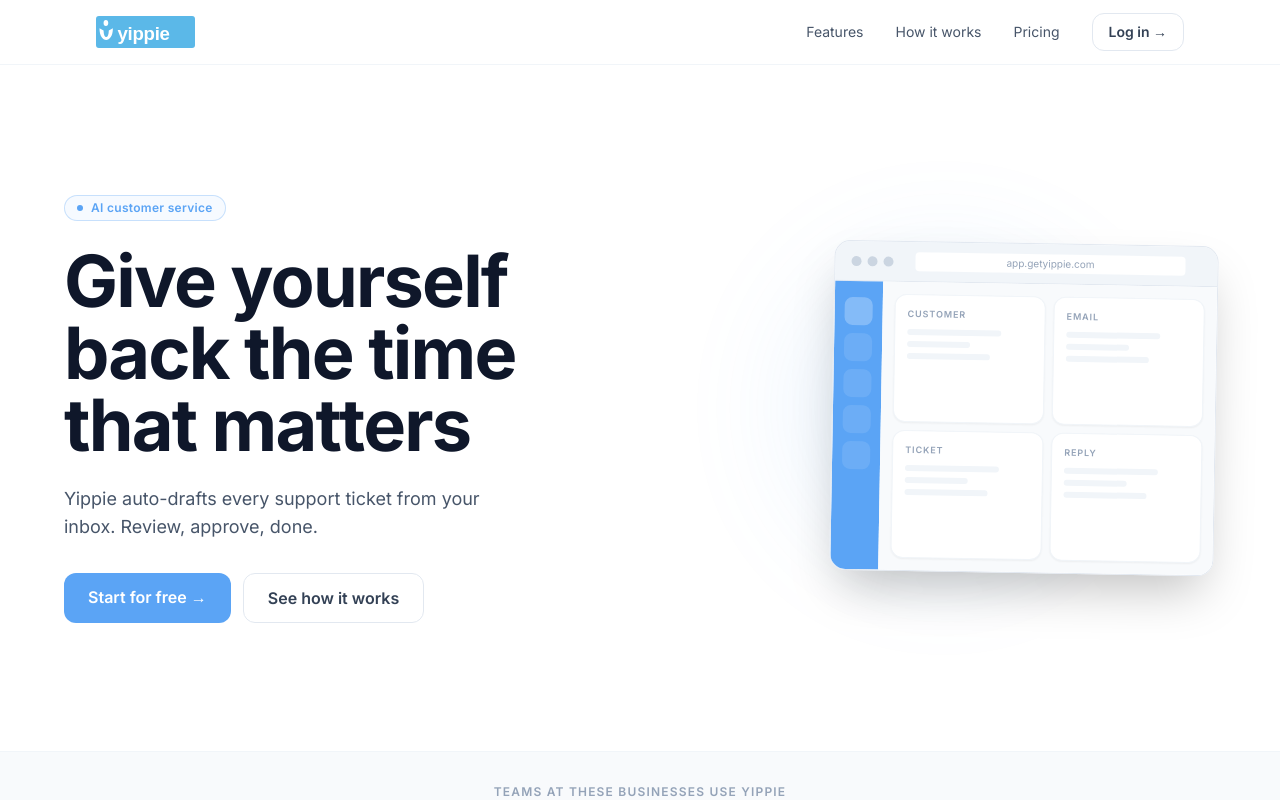
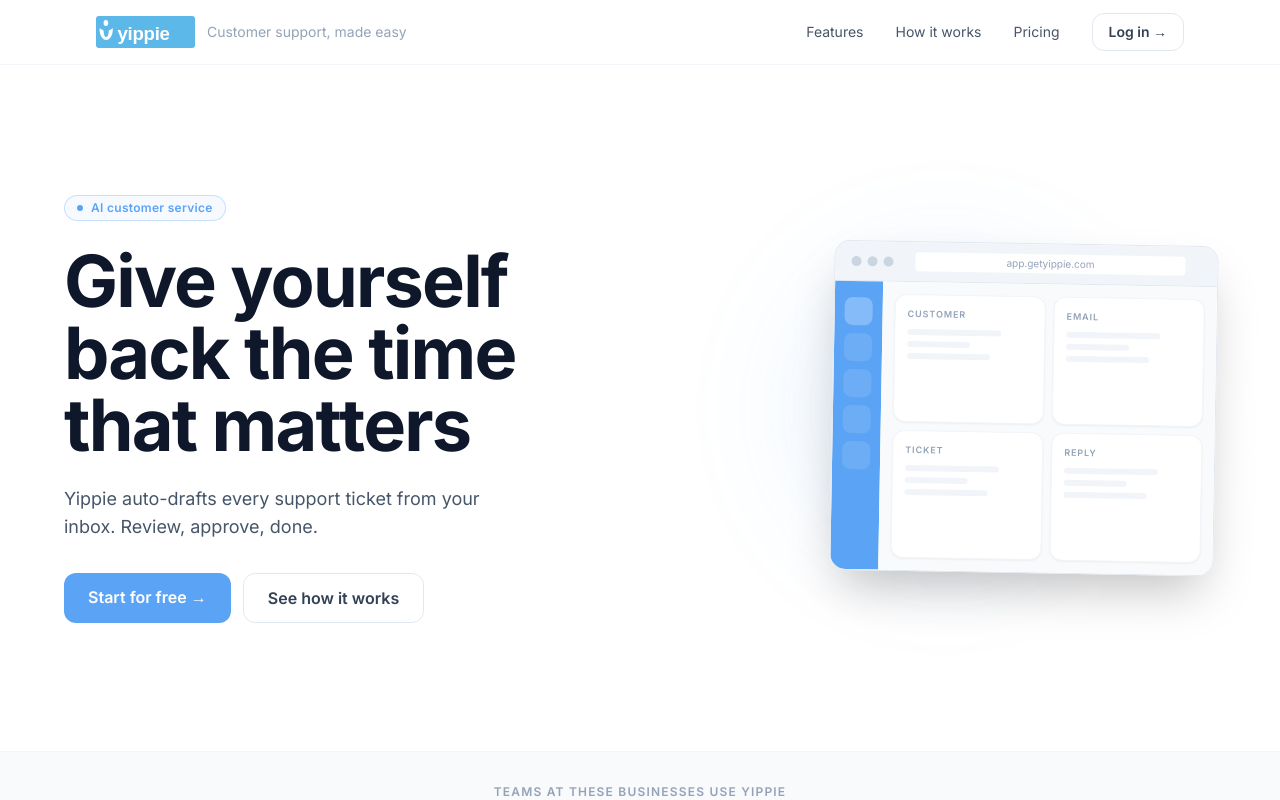
Before and after one commit to DBrinkman1710/obsidian-vault, a Next.js app in the folder yippie/apps/web/: page / in a window 1280 px wide. Shown: the top 800 px of the page. Built offline with nearby package versions, Linux system fonts and the light colour scheme.

Commit message:
add tagline next to logo in nav
https://claude.ai/code/session_01WBGSzXWn6KTd98cTJcbGNY

```diff
--- a/yippie/apps/web/src/app/page.tsx
+++ b/yippie/apps/web/src/app/page.tsx
@@ -171,8 +171,11 @@ export default function HomePage() {
       <nav className="sticky top-0 z-50 bg-white border-b border-slate-100">
         <div className="max-w-6xl mx-auto px-6 md:px-8 h-16 flex items-center justify-between">
           {/* Logo */}
-          {/* eslint-disable-next-line @next/next/no-img-element */}
-          <img src="/logo.svg" alt="Yippie" className="h-8 w-auto" />
+          <div className="flex items-center gap-3">
+            {/* eslint-disable-next-line @next/next/no-img-element */}
+            <img src="/logo.svg" alt="Yippie" className="h-8 w-auto" />
+            <span className="hidden sm:block text-sm text-slate-400">Customer support, made easy</span>
+          </div>
 
           <div className="hidden md:flex items-center gap-8">
             <a href="#features"     className="text-sm text-slate-600 hover:text-slate-900 transition-colors">Features</a>
```
